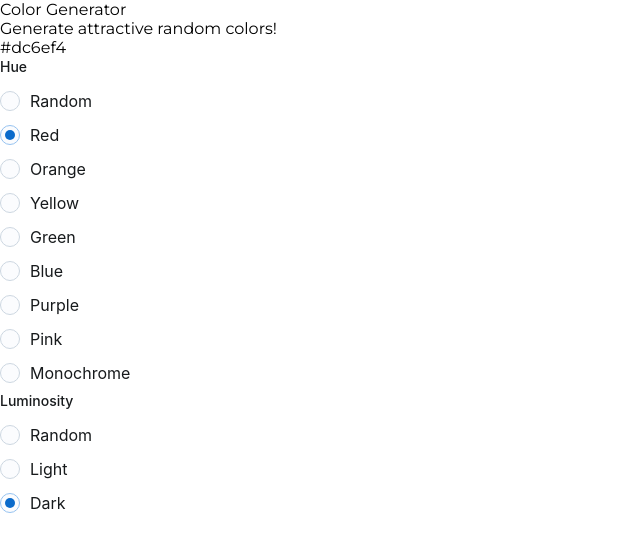
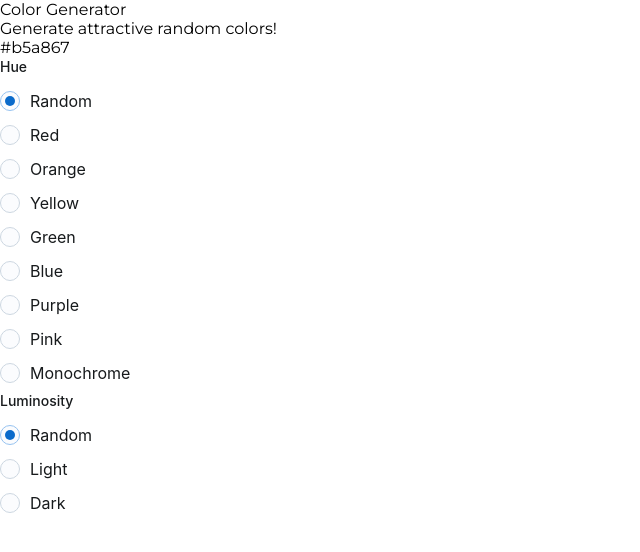
Before and after one commit to shanuflash/colorgenerator, a React (Create React App) app: page / in a window 1280 px wide. Shown: the top 552 px of the page, without its empty margins (0-640 px from the left). Built offline with nearby package versions, Linux system fonts and the light colour scheme.

Commit message:
fix color gen

```diff
--- a/src/App.js
+++ b/src/App.js
@@ -17,9 +17,8 @@ function App() {
     "Pink",
     "Monochrome",
   ];
-  const [Hue, setHue] = useState("Red");
-  let a = "pink";
-  const [Luminosity, setLuminosity] = useState("Dark");
+  const [Hue, setHue] = useState("random");
+  const [Luminosity, setLuminosity] = useState("random");
   const handleHue = (event) => {
     setHue(event.target.value);
   };
@@ -27,11 +26,10 @@ function App() {
     setLuminosity(event.target.value);
   };
   var color = randomcolor({
-    hue: a,
+    hue: Hue,
     luminosity: Luminosity,
     format: "hex",
   });
-  console.log(Hue);
   return (
     <div className="App">
       {/* //hue: red, orange, yellow, green, blue, purple, pink and monochrome
@@ -54,7 +52,7 @@ function App() {
               onChange={handleHue}
             >
               {hueArray.map((hueMap) => (
-                <Radio value={hueMap} label={hueMap} />
+                <Radio value={hueMap.toLowerCase()} label={hueMap} />
               ))}
             </RadioGroup>
           </FormControl>
@@ -74,7 +72,7 @@ function App() {
                 style={{
                   alignItems: "center",
                 }}
-                value={luminosityMap}
+                value={luminosityMap.toLowerCase()}
                 label={luminosityMap}
               />
             ))}
```
